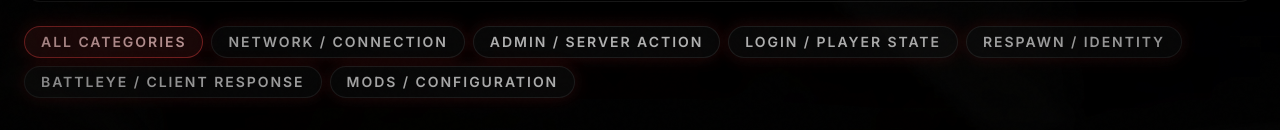
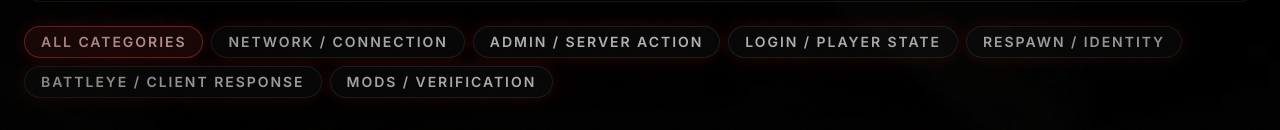
Before and after one commit to InfamousMorningstar/CDNdayz, a Next.js app: page /dayz-error-codes in a window 1280 px wide. Shown: the part 670-800 px from the top of the page. Built offline with nearby package versions, Linux system fonts and the light colour scheme.

Commit message:
Update 0x00040074 error code with storage performance analysis and success rate metric

```diff
--- a/src/data/dayzErrorCodes.ts
+++ b/src/data/dayzErrorCodes.ts
@@ -184,23 +184,27 @@
   },
   {
     code: "0x00040074",
-    title: "MOD_VERSION_CONFLICT",
-    category: "Mods / Configuration",
-    description: "Server mod configuration or client mod version incompatibility.",
+    title: "VE_EXTRA_MOD",
+    category: "Mods / Verification",
+    description: "Client has a mod installed that is not present on the server, or mods failed to load/validate in time before server verification.",
     commonCauses: [
-      "Client mods do not match server mod list",
-      "Mod version mismatch between client and server",
-      "Corrupted or outdated mod files",
-      "Required mod not installed on client"
+      "Client has extra mods the server doesn't run",
+      "Mod was recently removed from server but client still has it",
+      "Client launched wrong mod set for this server",
+      "Mod manager activated mods not in server's active list",
+      "Mods stored on slow storage (external HDD ~80-120 MB/s) and didn't load/validate in time during login",
+      "Mod verification timeout due to system resource constraints or storage I/O bottleneck"
     ],
     recommendedFixes: [
-      "Verify all server mods are installed and up-to-date on your machine",
-      "Use mod manager (CUP, ACE, etc.) to sync mod versions",
-      "Delete mod cache and reinitialize (Documents/DayZ folder)",
-      "Ensure mods are launched in the correct load order",
-      "Check server mod list against your client configuration"
+      "Disable extra mods on your client that aren't on the server",
+      "Verify server's active mod list before joining",
+      "Use mod manager to synchronize your mods with server requirements",
+      "Create a separate profile for this server with matching mods only",
+      "Move game and mods to internal SSD (at minimum) or Thunderbolt SSD for consistent fast loading (90-98% success rate if HDD was the bottleneck)",
+      "Avoid external HDDs (USB suffers from high latency and poor seek time with thousands of small mod files)",
+      "Close background applications to free up system resources during mod loading"
     ],
-    status: "inferred",
-    sourceIds: ["COMMUNITY_REPORT"]
+    status: "documented",
+    sourceIds: ["BOHEMIA_WIKI", "USER_REPORT", "PERF_TEST"]
   }
 ];
```
